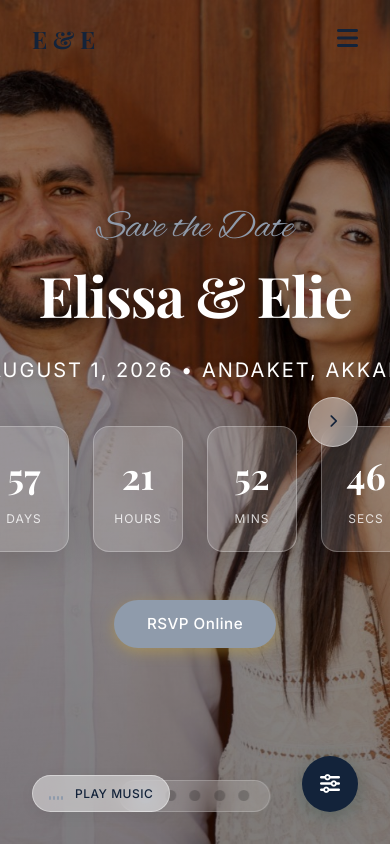
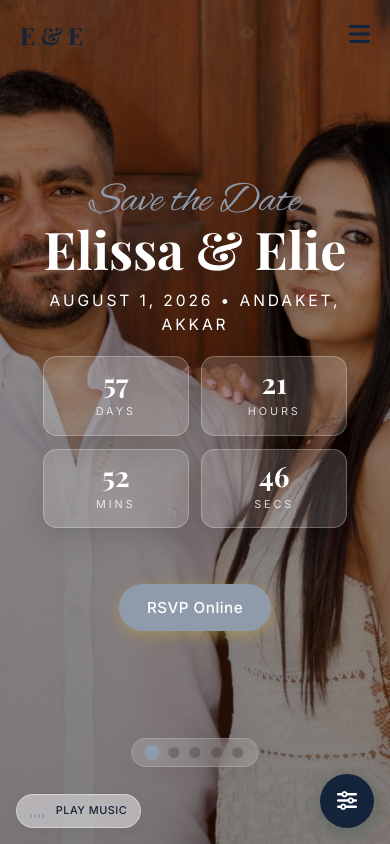
Before and after one commit to andrewh05/wedding-website, a plain HTML site: page index.html in a window 390 px wide. Drawn offline with nearby package versions, Linux system fonts and the light colour scheme; a web font is replaced by a local one.

Commit message:
feat: enhance responsive design for navigation and hero sections with improved styles

```diff
--- a/index.html
+++ b/index.html
@@ -144,7 +144,7 @@
             </p>
             <div class="registry-account">
               <p>Whish Account: Elissa &amp; Elie</p>
-              <p>Phone Number:</p>
+              <p>Phone Number: +961 81820050</p>
             </div>
             <p class="registry-thanks">
               Thank you for your love and for sharing in this unforgettable time!<br>
--- a/style.css
+++ b/style.css
@@ -1572,6 +1572,14 @@ footer {
 }
 
 @media (max-width: 768px) {
+  .nav-header {
+    padding: 1rem 1.25rem;
+  }
+
+  .nav-header.scrolled {
+    padding: 0.85rem 1.25rem;
+  }
+
   .nav-menu {
     display: none; /* simple toggle can be made via JS later if needed */
   }
@@ -1581,12 +1589,95 @@ footer {
     color: var(--theme-primary);
   }
 
+  .hero-bg {
+    background-position: center top;
+    background-attachment: scroll;
+  }
+
+  .hero-content {
+    width: 100%;
+    max-width: 100vw;
+    padding: 5rem 1rem 7rem;
+  }
+
   .hero-title {
-    font-size: 3.5rem;
+    font-size: clamp(3rem, 16vw, 4.1rem);
+    line-height: 0.95;
+    margin-bottom: 1rem;
+    letter-spacing: 0;
+    overflow-wrap: anywhere;
   }
 
   .hero-cursive {
-    font-size: 2.5rem;
+    font-size: clamp(2.4rem, 12vw, 3.2rem);
+    line-height: 1;
+    margin-bottom: 0.75rem;
+  }
+
+  .hero-details {
+    width: min(100%, 21rem);
+    margin: 0 auto 1.25rem;
+    font-size: clamp(0.85rem, 4vw, 1rem);
+    line-height: 1.5;
+    letter-spacing: 0.18rem;
+    white-space: normal;
+  }
+
+  .countdown-container {
+    width: min(100%, 21rem);
+    display: grid;
+    grid-template-columns: repeat(2, minmax(0, 1fr));
+    gap: 0.8rem;
+    margin: 1rem auto 0;
+  }
+
+  .countdown-box {
+    min-width: 0;
+    padding: 0.9rem 0.5rem;
+    border-radius: 14px;
+  }
+
+  .countdown-number {
+    font-size: 2rem;
+    line-height: 1;
+  }
+
+  .countdown-label {
+    font-size: 0.68rem;
+    letter-spacing: 0.18rem;
+  }
+
+  .hero-content .btn {
+    margin-top: 0.5rem;
+    padding: 0.8rem 1.7rem;
+  }
+
+  .swipe-arrow {
+    display: none !important;
+  }
+
+  .music-badge {
+    bottom: 1rem;
+    left: 1rem;
+    padding: 0.45rem 0.8rem;
+    max-width: calc(100vw - 7.5rem);
+  }
+
+  .music-text {
+    font-size: 0.68rem;
+  }
+
+  .admin-badge {
+    width: 54px;
+    height: 54px;
+    bottom: 1rem;
+    right: 1rem;
+  }
+
+  .swipe-pagination {
+    bottom: 4.8rem;
+    padding: 0.5rem 0.9rem;
+    gap: 0.65rem;
   }
 
   .timeline-line {
@@ -1662,3 +1753,26 @@ footer {
     margin: 1rem 0;
   }
 }
+
+@media (max-width: 390px) {
+  .hero-title {
+    font-size: clamp(2.65rem, 15vw, 3.25rem);
+  }
+
+  .hero-cursive {
+    font-size: clamp(2.1rem, 11vw, 2.7rem);
+  }
+
+  .hero-details,
+  .countdown-container {
+    width: min(100%, 19rem);
+  }
+
+  .countdown-box {
+    padding: 0.75rem 0.45rem;
+  }
+
+  .countdown-number {
+    font-size: 1.75rem;
+  }
+}
```
